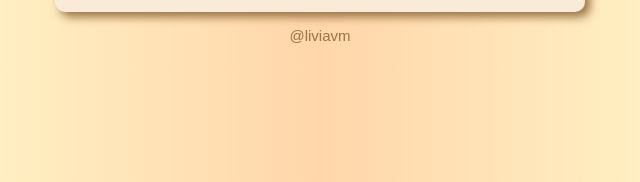
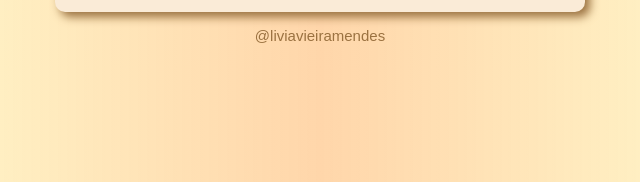
Before and after one commit to liviavieiramendes/Horas-do-Dia, a plain HTML site: page index.html in a window 1280 px wide. Shown: the part 302-484 px from the top of the page, 320-960 px from the left. Drawn offline with Linux system fonts and the light colour scheme.

Commit message:
Update index.html

```diff
--- a/index.html
+++ b/index.html
@@ -21,6 +21,6 @@
         </div>
     </section>
 
-    <footer>@liviavm</footer>
+    <footer>@liviavieiramendes</footer>
 </body>
 </html>
```
